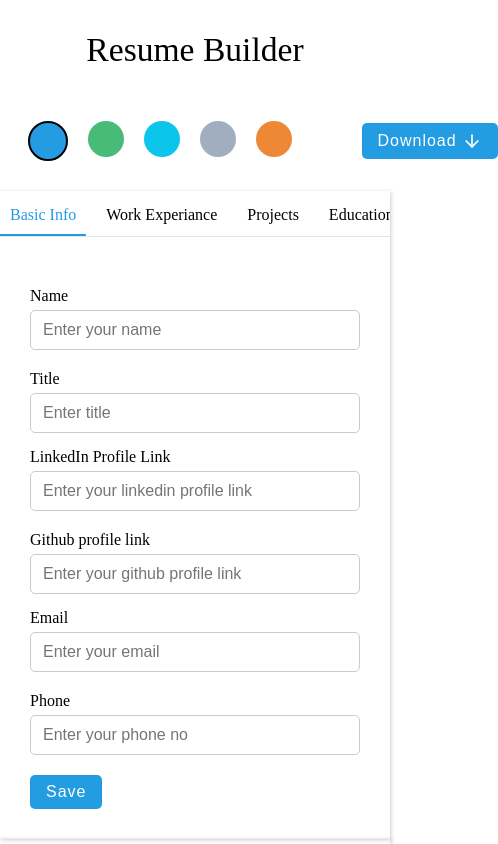
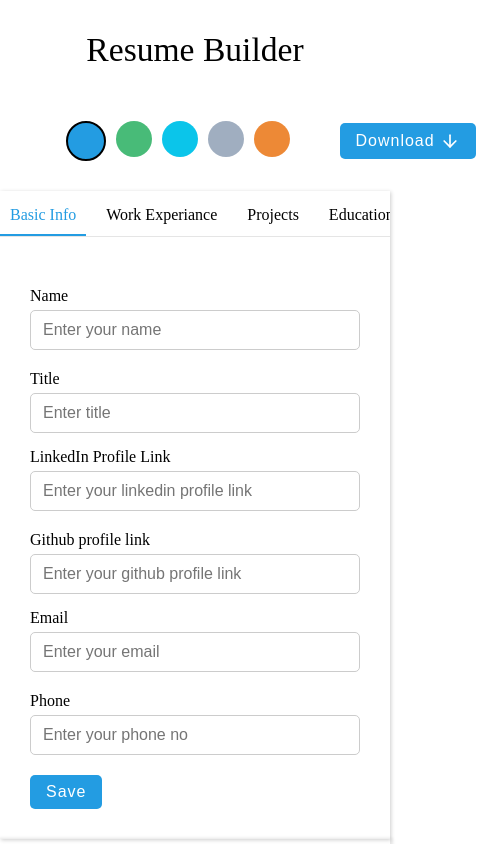
Before and after one commit to engineer-br0/Resume-Builder, a React (Create React App) app: page /body in a window 390 px wide. Shown: the top 844 px of the page, 498 px wide, since content can reach past the window. Built offline with nearby package versions, Linux system fonts and the light colour scheme.

Commit message:
toolbar responsive

```diff
--- a/src/components/Body.module.css
+++ b/src/components/Body.module.css
@@ -68,10 +68,14 @@
 
   @media screen and (max-width : 750px) {
     .toolbar  {
-      width: 100vw;
+      gap: 20px;
+      max-width: 100vw;
       padding-right: 5px;
     }
     .main{
       max-width: 100vw;
     }
+    .colors{
+      gap: 10px;
+    }
   }
```
